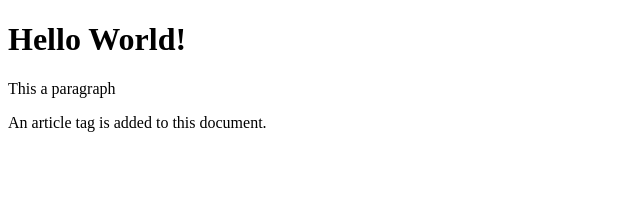
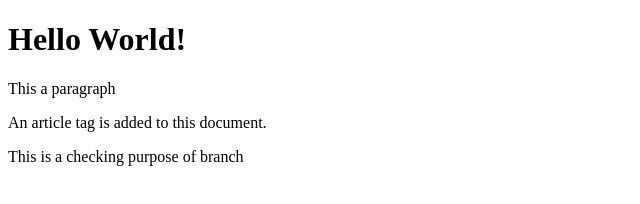
Before and after one commit to aliurrahman10/practice, a plain HTML site: page index.html in a window 1280 px wide. Shown: the whole page, without its empty margins (0-640 px from the left). Drawn offline with Linux system fonts and the light colour scheme.

Commit message:
add line in branchA

```diff
--- a/index.html
+++ b/index.html
@@ -10,5 +10,7 @@
     <h1>Hello World!</h1>
     <p>This a paragraph</p>
     <article>An article tag is added to this document.</article>
+
+    <p>This is a checking purpose of branch</p>
 </body>
 </html>
```
